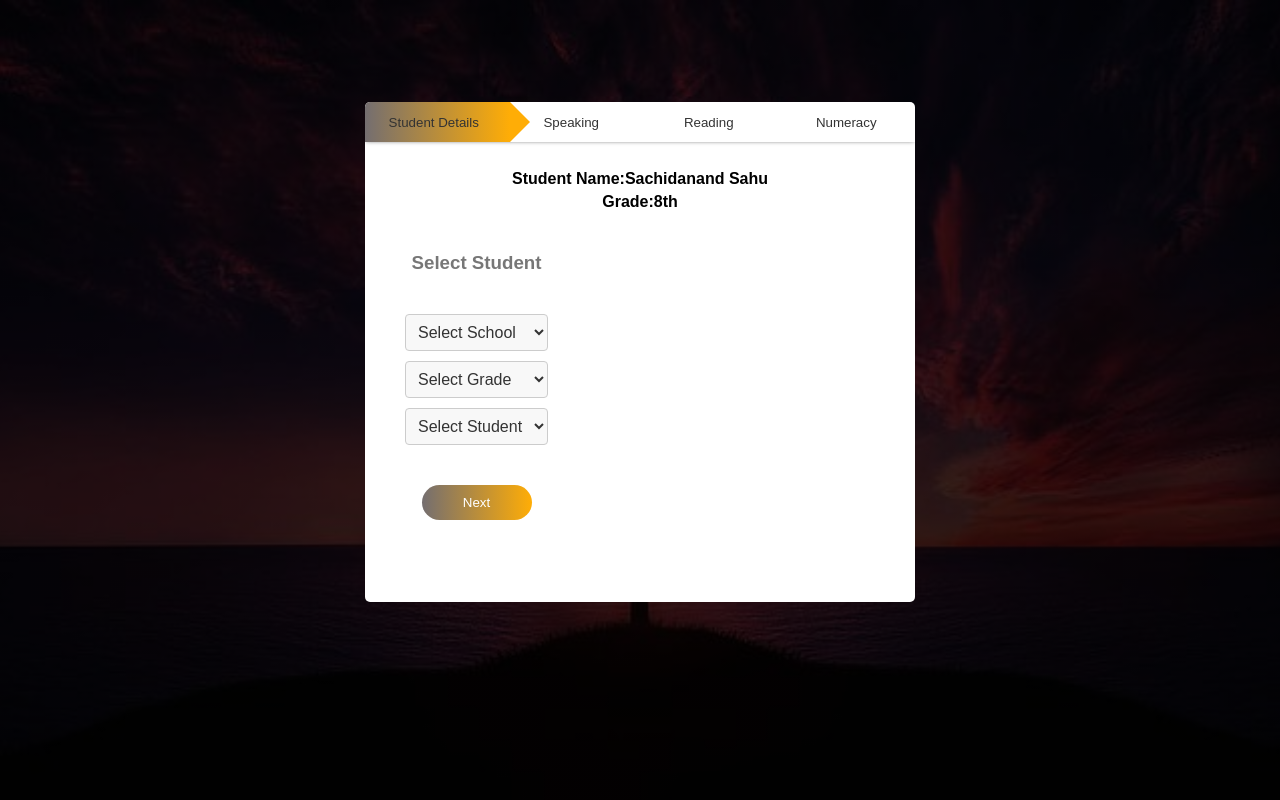
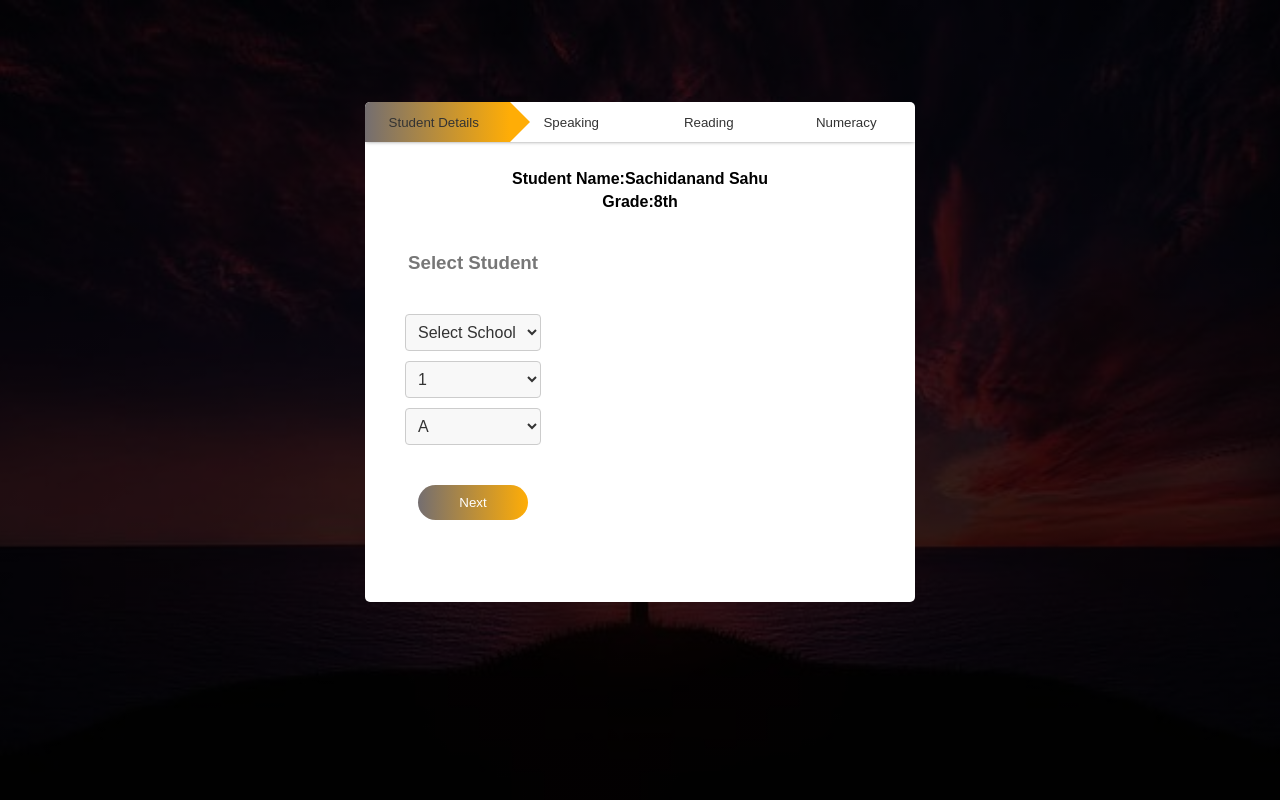
Before and after one commit to Swapnil696/studentFormK12, a plain HTML site: page index.html in a window 1280 px wide. Drawn offline with Linux system fonts and the light colour scheme.

Commit message:
Update index.html

```diff
--- a/index.html
+++ b/index.html
@@ -11,17 +11,29 @@
 
             <H3>Select Student</H3>
             <select id="select-school">
-                <option disabled selected>Select School</option>
+                <option>Select School</option>
 
             </select>
             <br>
             <select id="select-grade">
-                <option disabled selected>Select Grade</option>
+                <option>1</option>
+                <option>2</option>
+                <option>3</option>
+                <option>4</option>
+                <option>5</option>
+                <option>6</option>
+                <option>7</option>
+                <option>8</option>
+                <option>9</option>
+                <option>10</option>
 
             </select>
             <br>
-            <select id="select-student">
-                <option disabled selected>Select Student</option>
+            <select id="select-section">
+                <option>A</option>
+
+                <option>B</option>
+
 
             </select>
 
```
